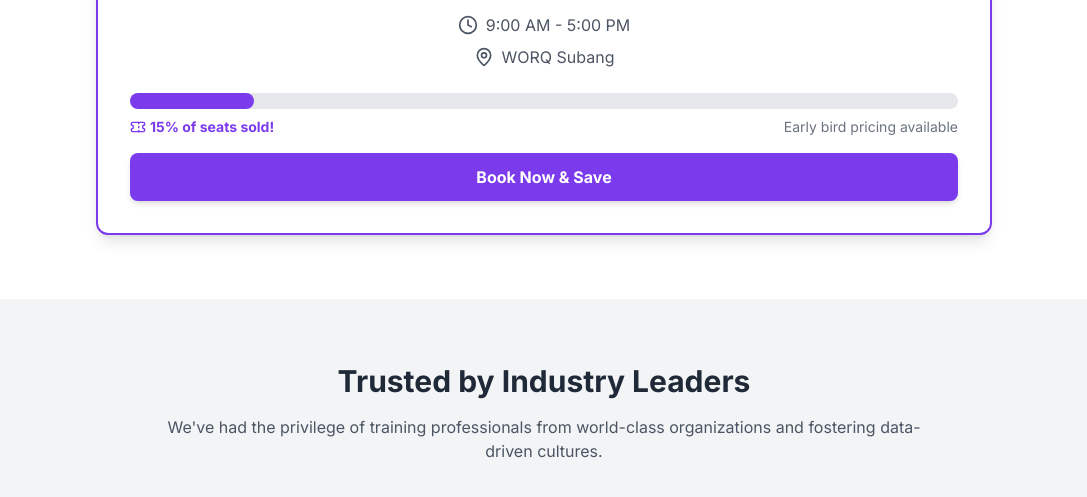
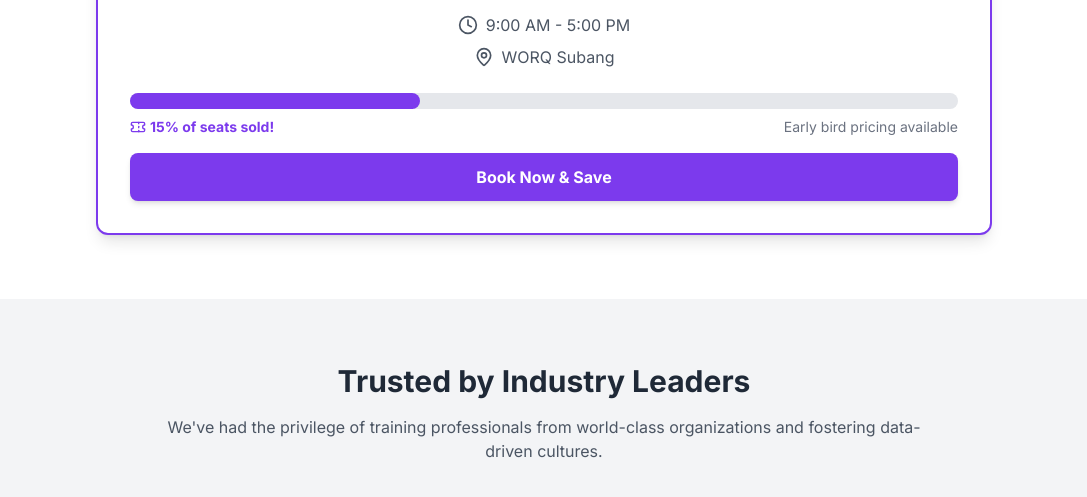
Before and after one commit to jeleowWMsdtseru/aiengineering, a plain HTML site: page index.html in a window 1280 px wide. Shown: the part 813-1310 px from the top of the page, without its empty margins (96-1183 px from the left). Drawn offline with nearby package versions, Linux system fonts and the light colour scheme.

Commit message:
Update index.html

```diff
--- a/index.html
+++ b/index.html
@@ -141,7 +141,7 @@
                   </div>
 
                   <div class="w-full bg-gray-200 rounded-full h-4 mb-2">
-                      <div class="custom-purple-bg h-4 rounded-full" style="width: 15%"></div>
+                      <div class="custom-purple-bg h-4 rounded-full" style="width: 35%"></div>
                   </div>
                   <div class="flex justify-between items-center text-sm mb-4">
                       <p class="font-bold custom-purple-text flex items-center"><i data-lucide="ticket" class="w-4 h-4 mr-1"></i>15% of seats sold!</p>
```
